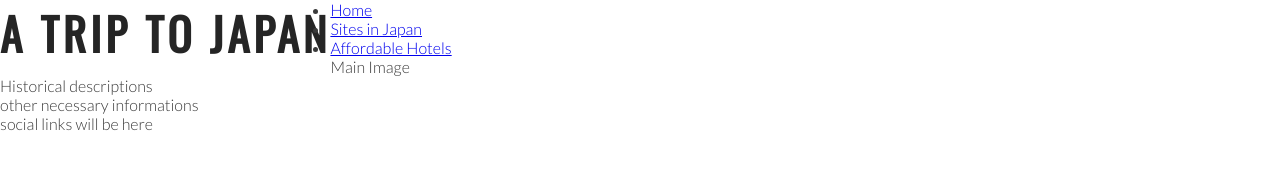
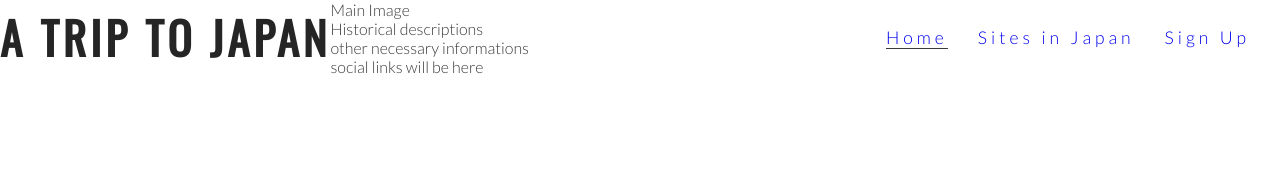
Before and after one commit to greglabo78/Project-Milestone-1-html-css, a plain HTML site: page index.html in a window 1280 px wide. Drawn offline with nearby package versions, Linux system fonts and the light colour scheme.

Commit message:
Style navigation links

```diff
--- a/assets/css/style.css
+++ b/assets/css/style.css
@@ -27,3 +27,32 @@ h1, h2 {
     float: left;
     font-size: 280%;
 }
+
+/* navigation links */
+
+#menu {
+    font-size: 110%;
+    letter-spacing: 4px;
+}
+
+#menu, #logo {
+    line-height: 75px;
+}
+
+#menu li {
+    float: right;
+    list-style-type: none;
+    margin-right: 30px;
+}
+
+#menu a {
+    text-decoration: none;
+}
+
+#menu a:hover {
+    border-bottom: 1px solid #3a3a3a;
+}
+
+.active {
+    border-bottom: 1px solid #3a3a3a;
+}
--- a/index.html
+++ b/index.html
@@ -16,10 +16,11 @@
             <h1 id="logo">A Trip to Japan</h1>
         </a>
         <nav>
-            <ul>
-                <li><a href="index.html">Home</a></li>
+            <ul id="menu">
+                <li><a href="#">Sign Up</a></li>
                 <li><a href="#">Sites in Japan</a></li>
-                <li><a href="#">Affordable Hotels</a></li>
+                <li><a href="index.html" class="active">Home</a></li>
+
             </ul>
         </nav>
 
```
